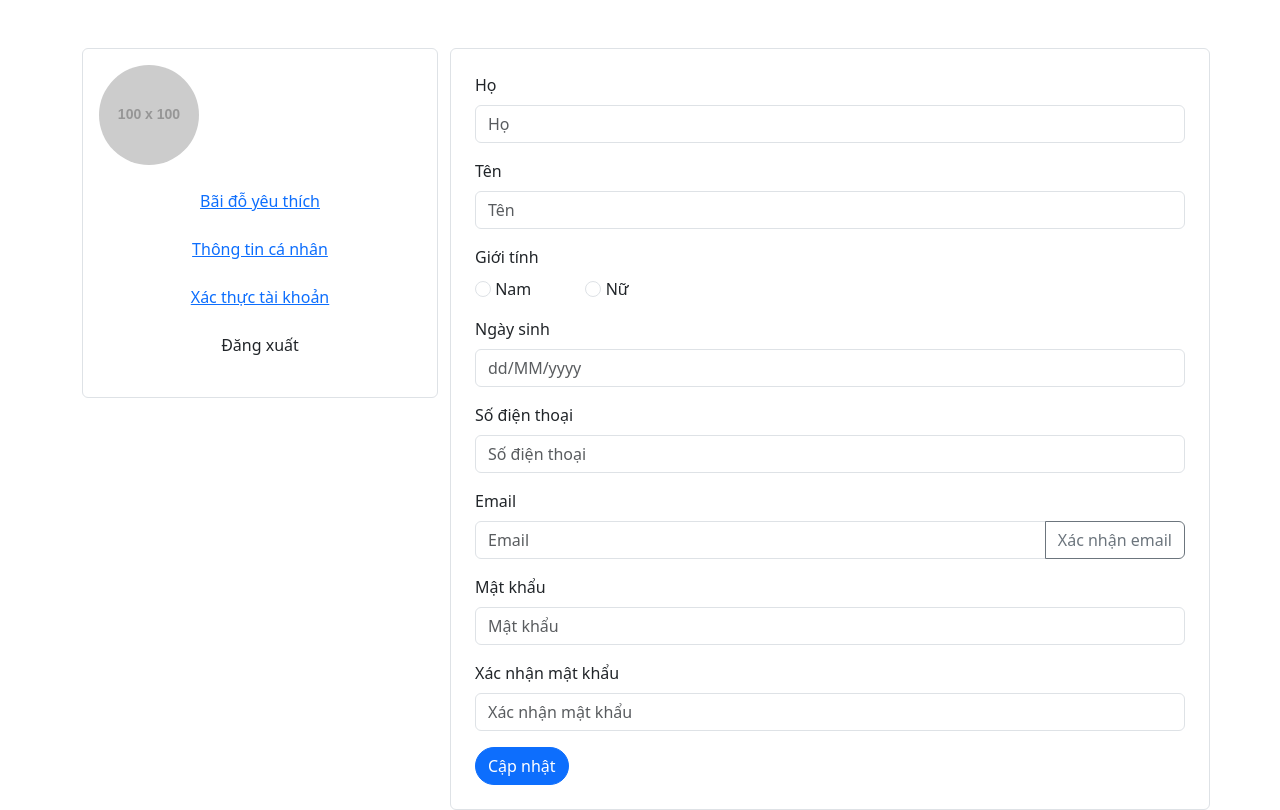
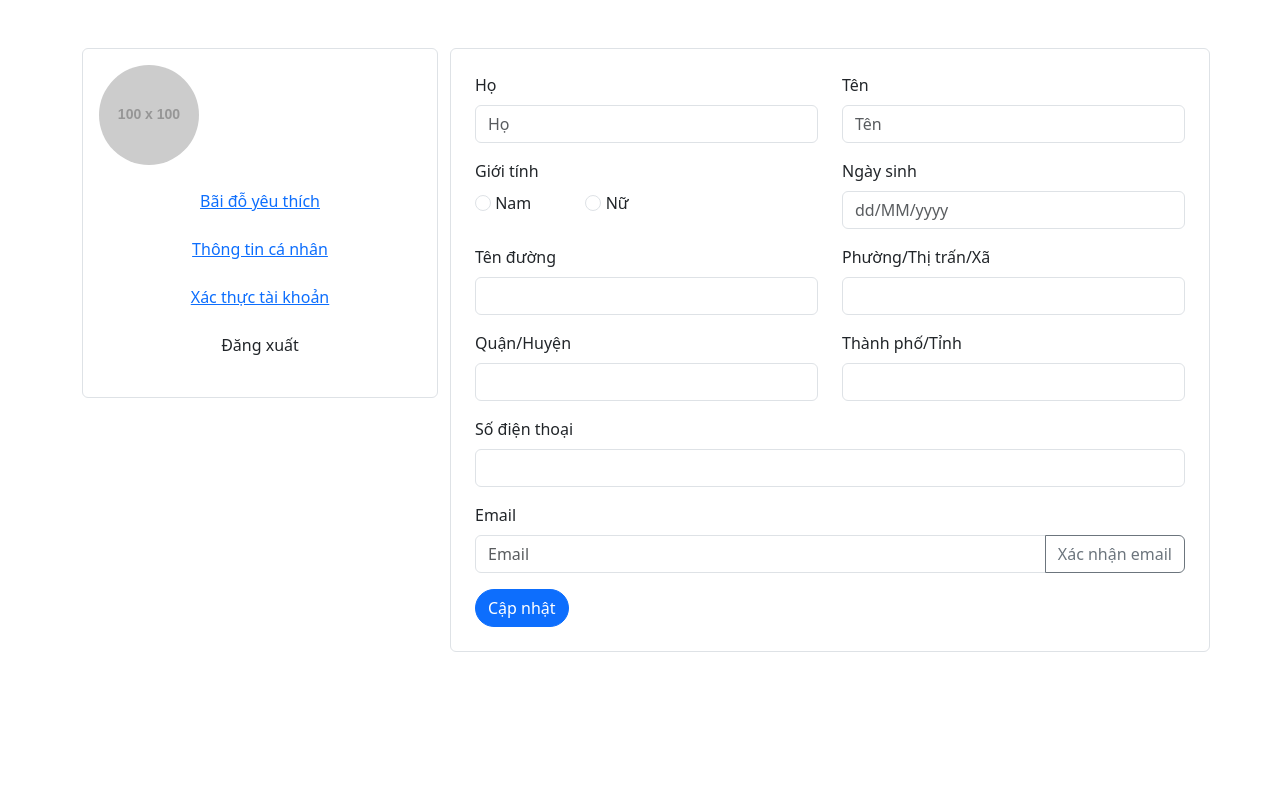
Before and after one commit to haoxaomitom/DoAnTotNghiep, a website: page app/components/user/DetailUser.html in a window 1280 px wide. Drawn offline with nearby package versions, Linux system fonts and the light colour scheme; no server answers; sample sign-in values are in the browser's storage; placeholder pictures from the web are drawn by us.

Commit message:
update info user

```diff
--- a/app/components/post/PostController.js
+++ b/app/components/post/PostController.js
@@ -122,7 +122,8 @@ app.controller('ParkingController', ['$scope', '$http', 'ItemService', 'Location
         return Math.floor(timeDiff / 86400) + " days ago";
     };
 
-    $scope.searchPosts();
+    $scope.getPosts();
     $scope.getProvinces();
     $scope.loadDistrictPostCounts();
+
 }]);
--- a/app/components/user/DetailUser.html
+++ b/app/components/user/DetailUser.html
@@ -40,34 +40,58 @@
             <div class="col-md-8 border rounded p-4">
                 <div class="profile-form">
                     <form ng-submit="update()">
-                        <div class="mb-3">
-                            <label for="name" class="form-label">Họ</label>
+                        <div class="mb-3 row">
+                            <div class="col-sm-6"><label for="name" class="form-label">Họ</label>
                                 <input type="text" class="form-control rounded" id="lastName" placeholder="Họ"
                                     ng-model="lastName">
                             </div>
-                        <div class="mb-3">
-                            <label for="name" class="form-label">Tên</label>
+                            <div class="col-sm-6"><label for="name" class="form-label">Tên</label>
                                 <input type="text" class="form-control rounded" id="firstName" placeholder="Tên"
                                     ng-model="firstName">
                             </div>
-                        <div class="mb-3">
+                        </div>
+                        <div class="mb-3 row">
+                            <div class="col-sm-6">
                                 <label for="name" class="form-label">Giới tính</label>
                                 <br>
                                 <input class="form-check-input" type="radio" name="gender" id="male" {{gender=="male"
                                     ? 'checked' :''}}>
                                 <label for="male" style="margin-right: 50px;">Nam</label>
-                            <input class="form-check-input" type="radio" name="gender" id="female" {{gender=="female"
-                                ? 'checked' :''}}>
+                                <input class="form-check-input" type="radio" name="gender" id="female"
+                                    {{gender=="female" ? 'checked' :''}}>
                                 <label for="female">Nữ</label>
                             </div>
-                        <div class="mb-3">
+                            <div class="col-sm-6">
                                 <label for="name" class="form-label">Ngày sinh</label>
                                 <input type="text" class="form-control rounded" id="name" placeholder="dd/MM/yyyy"
                                     ng-model="dateOfBirth">
                             </div>
+
+                        </div>
+                        <div class="mb-3 row">
+                            <div class="col-sm-6">
+                                <label for="phone" class="form-label">Tên đường</label>
+                                <input type="text" class="form-control rounded" id="phone" placeholder="">
+                            </div>
+                            <div class="col-sm-6">
+                                <label for="phone" class="form-label">Phường/Thị trấn/Xã</label>
+                                <input type="text" class="form-control rounded" id="phone" placeholder="">
+                            </div>
+
+                        </div>
+                        <div class="mb-3 row">
+                            <div class="col-sm-6">
+                                <label for="phone" class="form-label">Quận/Huyện</label>
+                                <input type="text" class="form-control rounded" id="phone" placeholder="">
+                            </div>
+                            <div class="col-sm-6">
+                                <label for="phone" class="form-label">Thành phố/Tỉnh</label>
+                                <input type="text" class="form-control rounded" id="phone" placeholder="">
+                            </div>
+                        </div>
                         <div class="mb-3">
                             <label for="phone" class="form-label">Số điện thoại</label>
-                            <input type="text" class="form-control rounded" id="phone" placeholder="Số điện thoại">
+                            <input type="text" class="form-control rounded" id="phone" placeholder="">
                         </div>
                         <div class="mb-3">
                             <label for="email" class="form-label">Email</label>
@@ -77,15 +101,6 @@
                                 <button class="btn btn-outline-secondary rounded-end" type="button"
                                     id="confirm-email-button">Xác nhận email</button>
                             </div>
-                        </div>
-                        <div class="mb-3">
-                            <label for="password" class="form-label">Mật khẩu</label>
-                            <input type="password" class="form-control rounded" id="password" placeholder="Mật khẩu">
-                        </div>
-                        <div class="mb-3">
-                            <label for="confirm-password" class="form-label">Xác nhận mật khẩu</label>
-                            <input type="password" class="form-control rounded" id="confirm-password"
-                                placeholder="Xác nhận mật khẩu">
                         </div>
                         <button type="submit" class="btn btn-primary rounded-pill">Cập nhật</button>
                     </form>
--- a/app/components/user/DetailUser.js
+++ b/app/components/user/DetailUser.js
@@ -1,6 +1,24 @@
 let app = angular.module('parkingApp', []);
 
 app.controller('detailUserController', function ($scope, $http, $window) {
+    $http.get('https://raw.githubusercontent.com/kenzouno1/DiaGioiHanhChinhVN/master/data.json')
+        .then(function (response) {
+            // Lưu dữ liệu vào $scope
+            $scope.provinces = response.data;
+        })
+        .catch(function (error) {
+            console.error('Lỗi khi tải dữ liệu:', error);
+        });
+
+    // Xử lý khi chọn Tỉnh/Thành Phố
+    $scope.onProvinceChange = function () {
+        $scope.selectedDistrict = null; // Reset Quận/Huyện
+        $scope.selectedWard = null;     // Reset Phường/Xã
+    };
+    // Xử lý khi chọn Quận/Huyện
+    $scope.onDistrictChange = function () {
+        $scope.selectedWard = null;     // Reset Phường/Xã
+    };
 
     const username = localStorage.getItem('username');
     const token = localStorage.getItem('token');
```
Also changed, not shown: demo/demoAddress.js (+5 -6 lines). Lines whose indentation alone changed are shown as unchanged.
